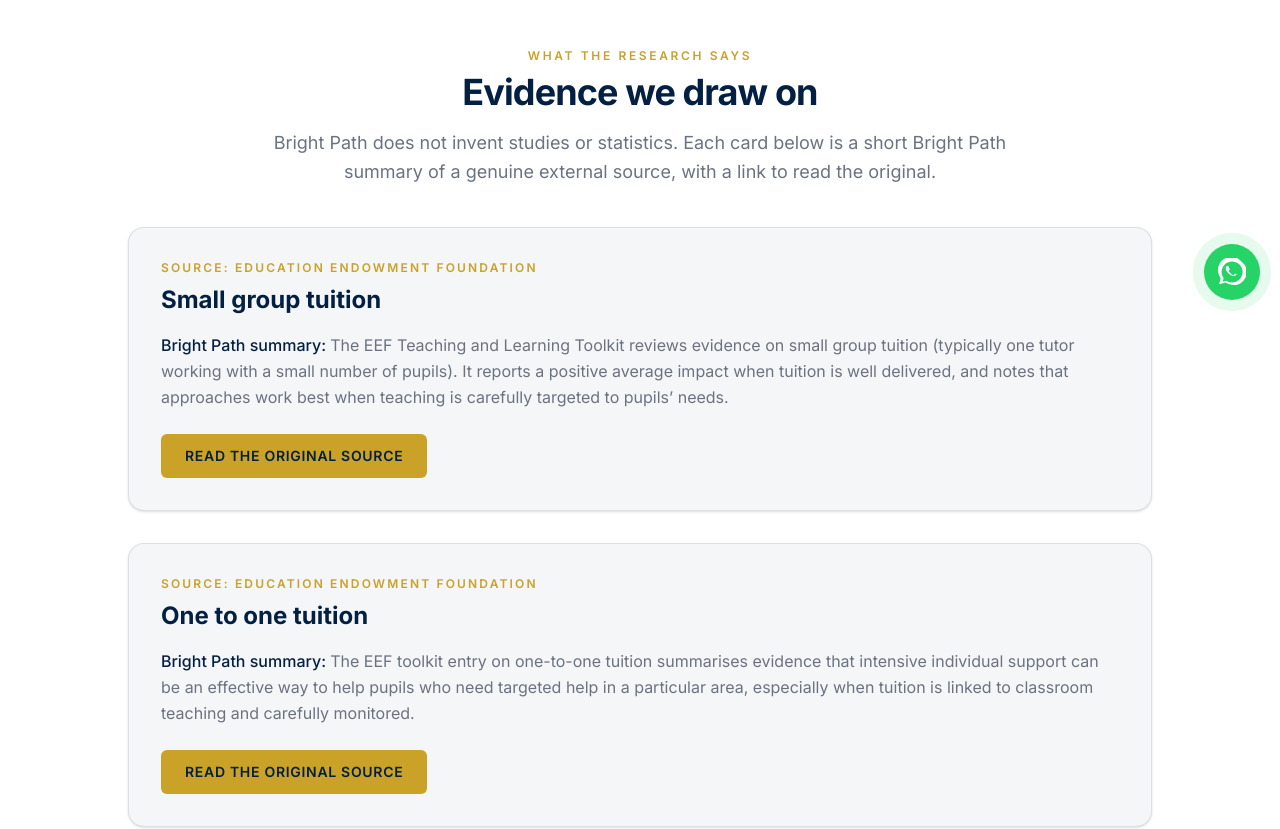
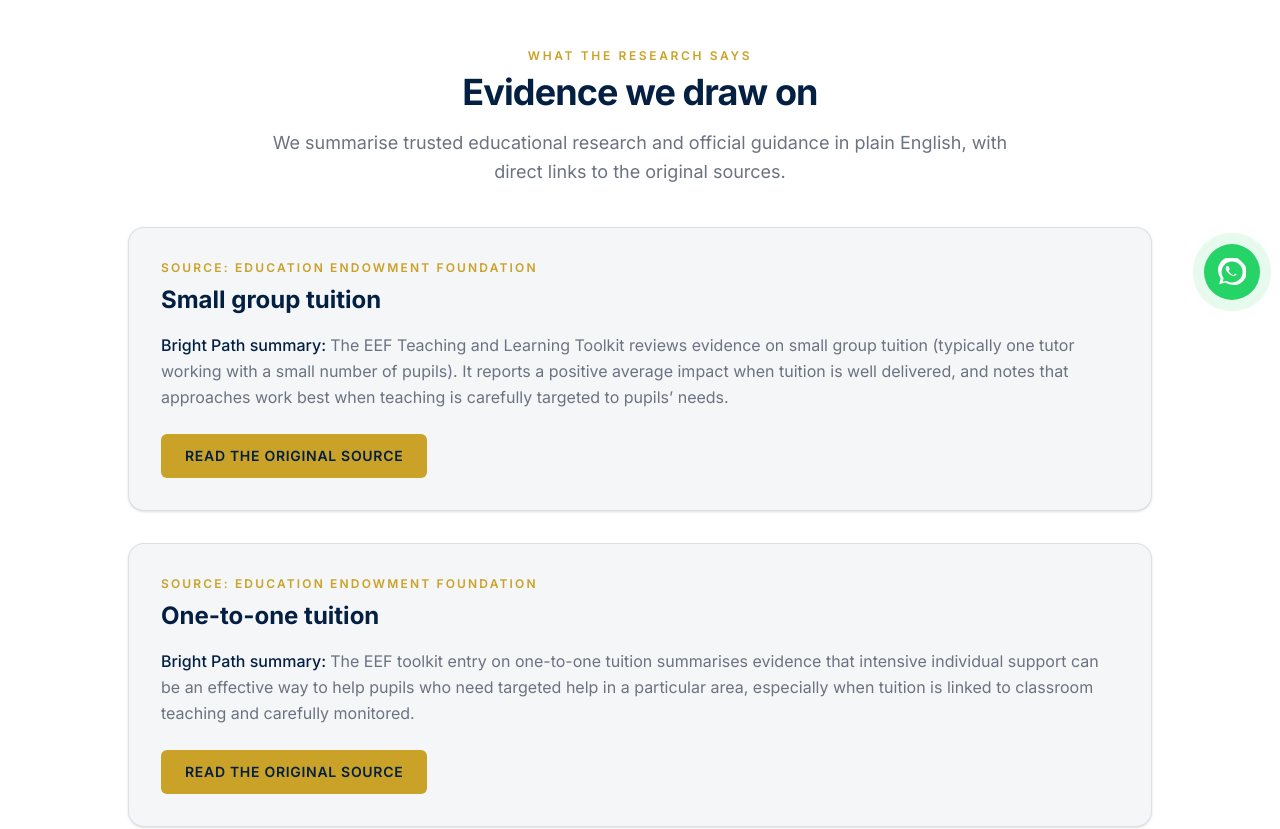
Before and after one commit to QualityMaths/brightpathtuition, a Next.js app: page /resources in a window 1280 px wide. Shown: the part 480-1309 px from the top of the page. Built offline with nearby package versions, Linux system fonts and the light colour scheme; a web font is replaced by a local one.

Commit message:
Final Resources copy polish for launch
Positive framing for the intro and hyphenate one-to-one tuition title.

```diff
--- a/src/app/resources/page.tsx
+++ b/src/app/resources/page.tsx
@@ -24,7 +24,7 @@ export default function ResourcesPage() {
           <SectionHeading
             eyebrow="What the research says"
             title="Evidence we draw on"
-            subtitle="Bright Path does not invent studies or statistics. Each card below is a short Bright Path summary of a genuine external source, with a link to read the original."
+            subtitle="We summarise trusted educational research and official guidance in plain English, with direct links to the original sources."
           />
 
           <div className="mx-auto grid max-w-5xl gap-8">
--- a/src/lib/resources.ts
+++ b/src/lib/resources.ts
@@ -15,7 +15,7 @@ export const RESOURCES: Resource[] = [
     href: "https://educationendowmentfoundation.org.uk/education-evidence/teaching-learning-toolkit/small-group-tuition",
   },
   {
-    title: "One to one tuition",
+    title: "One-to-one tuition",
     source: "Education Endowment Foundation",
     summary:
       "The EEF toolkit entry on one-to-one tuition summarises evidence that intensive individual support can be an effective way to help pupils who need targeted help in a particular area, especially when tuition is linked to classroom teaching and carefully monitored.",
```
